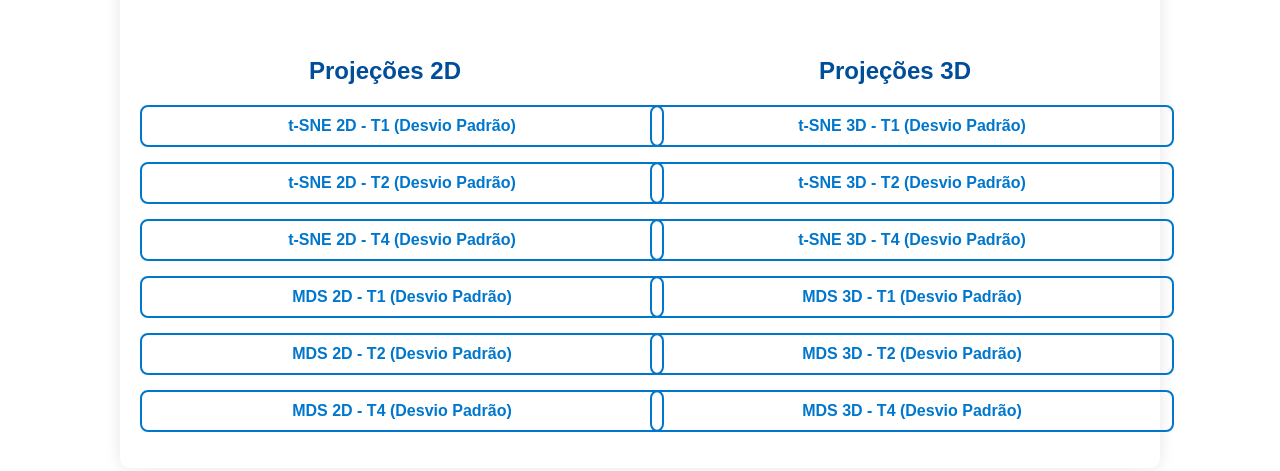
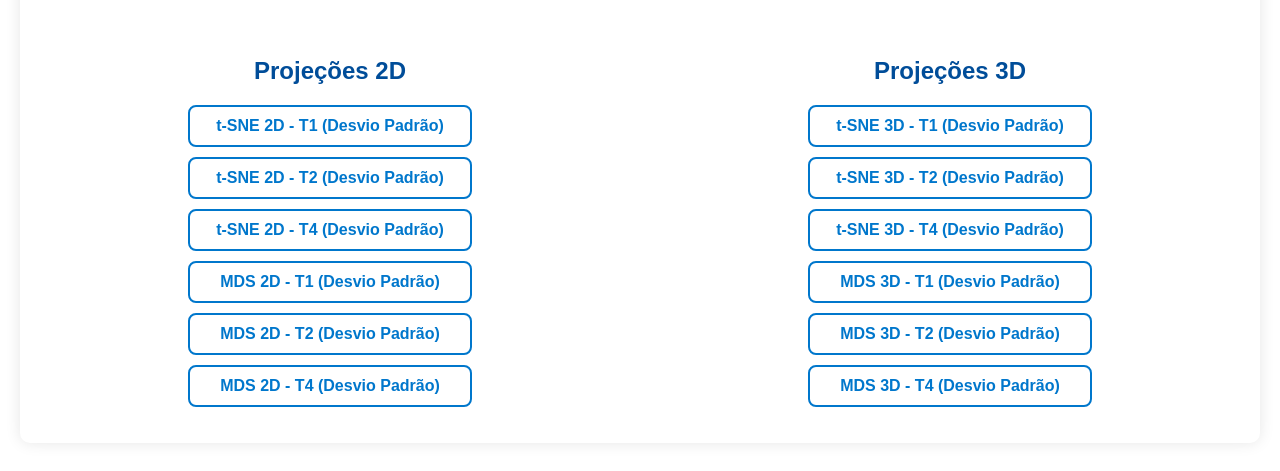
Before and after one commit to jianLicio/TCC_LIVRE, a plain HTML site: page index.html in a window 1280 px wide. Shown: the part 131-602 px from the top of the page. Drawn offline with Linux system fonts and the light colour scheme.

Commit message:
Update index.html

```diff
--- a/index.html
+++ b/index.html
@@ -8,7 +8,7 @@
             background-color: #f4f4f4;
             font-family: Arial, sans-serif;
             color: #333;
-            max-width: 1000px;
+            max-width: 1200px;
             margin: 50px auto;
             padding: 20px;
             box-shadow: 0 0 15px rgba(0,0,0,0.1);
@@ -23,18 +23,15 @@
         }
 
         .container {
-            display: flex;
-            justify-content: space-between;
-            gap: 20px;
-        }
-
-        .column {
-            flex: 1;
+            display: grid;
+            grid-template-columns: 1fr 1fr;
+            gap: 40px;
         }
 
         .column h2 {
             text-align: center;
             color: #004d99;
+            margin-bottom: 20px;
         }
 
         ul {
@@ -43,7 +40,8 @@
         }
 
         li {
-            margin: 15px 0;
+            margin: 10px 0;
+            text-align: center;
         }
 
         a {
@@ -55,8 +53,7 @@
             border: 2px solid #0077cc;
             border-radius: 8px;
             transition: all 0.3s ease;
-            width: 100%;
-            text-align: center;
+            min-width: 250px;
         }
 
         a:hover {
@@ -64,6 +61,13 @@
             color: white;
             transform: translateY(-2px);
             box-shadow: 0 4px 10px rgba(0,0,0,0.1);
+        }
+
+        /* Responsivo para telas pequenas */
+        @media (max-width: 768px) {
+            .container {
+                grid-template-columns: 1fr;
+            }
         }
     </style>
 </head>
@@ -75,12 +79,10 @@
         <div class="column">
             <h2>Projeções 2D</h2>
             <ul>
-                <!-- Gráficos t-SNE 2D -->
                 <li><a href="grafico_2d_tsne_t1_desvio.html">t-SNE 2D - T1 (Desvio Padrão)</a></li>
                 <li><a href="grafico_2d_tsne_t2_desvio.html">t-SNE 2D - T2 (Desvio Padrão)</a></li>
                 <li><a href="grafico_2d_tsne_t4_desvio.html">t-SNE 2D - T4 (Desvio Padrão)</a></li>
 
-                <!-- Gráficos MDS 2D -->
                 <li><a href="grafico_t1_desvio.html">MDS 2D - T1 (Desvio Padrão)</a></li>
                 <li><a href="grafico_t2_desvio.html">MDS 2D - T2 (Desvio Padrão)</a></li>
                 <li><a href="grafico_t4_desvio.html">MDS 2D - T4 (Desvio Padrão)</a></li>
@@ -90,12 +92,10 @@
         <div class="column">
             <h2>Projeções 3D</h2>
             <ul>
-                <!-- Gráficos t-SNE 3D -->
                 <li><a href="grafico_3d_tsne_t1_desvio.html">t-SNE 3D - T1 (Desvio Padrão)</a></li>
                 <li><a href="grafico_3d_tsne_t2_desvio.html">t-SNE 3D - T2 (Desvio Padrão)</a></li>
                 <li><a href="grafico_3d_tsne_t4_desvio.html">t-SNE 3D - T4 (Desvio Padrão)</a></li>
 
-                <!-- Gráficos MDS 3D -->
                 <li><a href="grafico_3d_mds_t1_desvio.html">MDS 3D - T1 (Desvio Padrão)</a></li>
                 <li><a href="grafico_3d_mds_t2_desvio.html">MDS 3D - T2 (Desvio Padrão)</a></li>
                 <li><a href="grafico_3d_mds_t4_desvio.html">MDS 3D - T4 (Desvio Padrão)</a></li>
```
